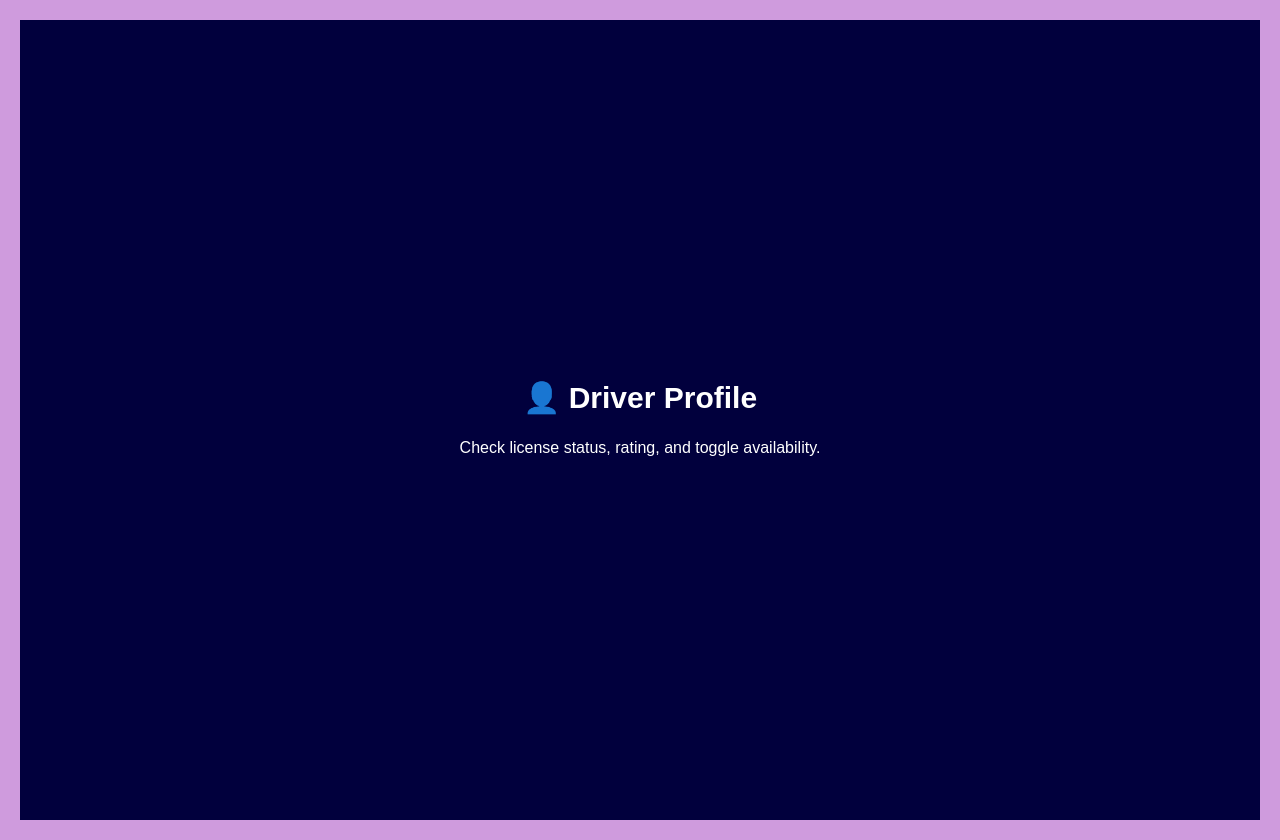
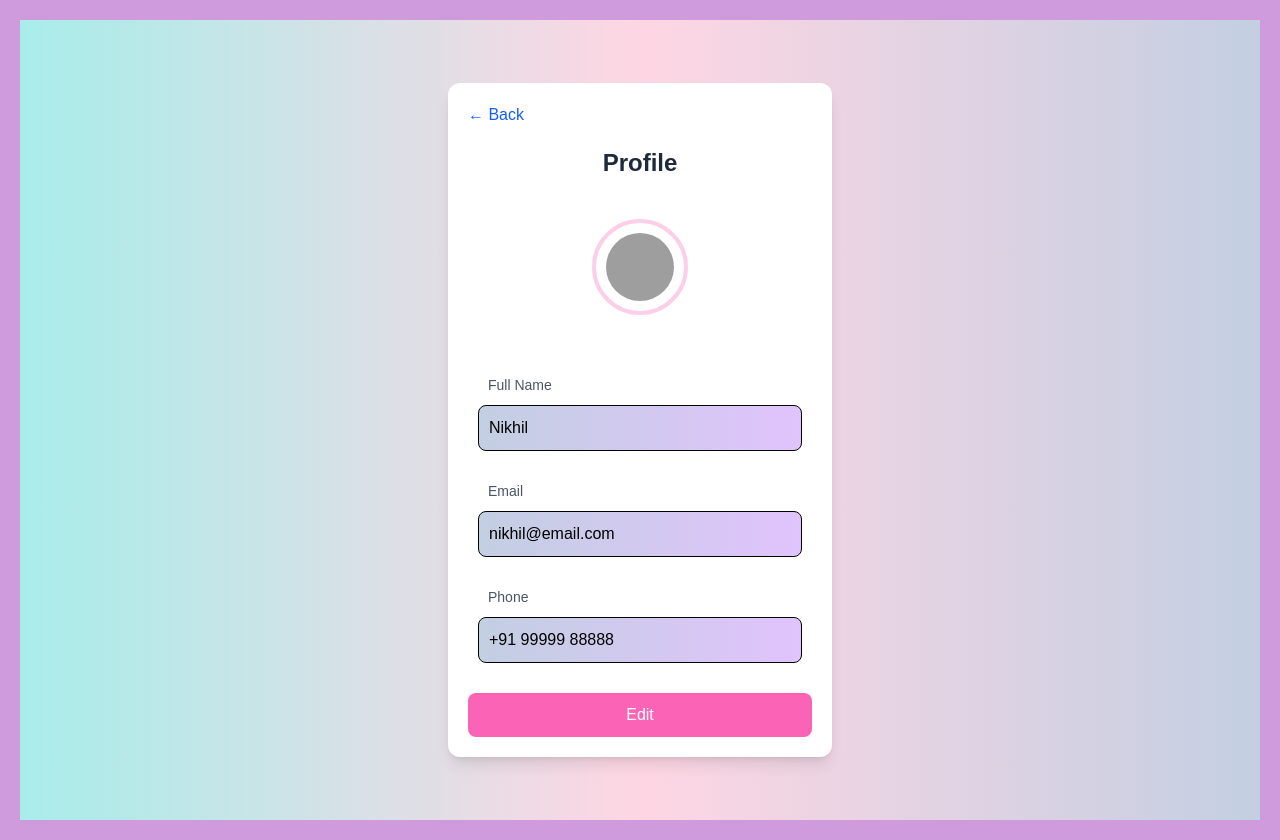
Before and after one commit to ellijane11/DSA-MINI-PROJECT, a Next.js app: page /driver/profile in a window 1280 px wide. Built offline with nearby package versions, Linux system fonts and the light colour scheme; grey boxes are pictures that could not be loaded.

Commit message:
Update page.tsx

```diff
--- a/src/app/driver/profile/page.tsx
+++ b/src/app/driver/profile/page.tsx
@@ -1,10 +1,170 @@
-import React from "react";
+"use client";
 
-export default function DriverProfilePage() {
+import React, { useState, ChangeEvent } from "react";
+import { useRouter } from "next/navigation";
+
+const mockUser = {
+    name: "Nikhil",
+    email: "nikhil@email.com",
+    phone: "+91 99999 88888",
+    photo: "", // Default empty photo
+};
+
+export default function ProfilePage() {
+    const router = useRouter();
+    const [edit, setEdit] = useState(false);
+    const [user, setUser] = useState(mockUser);
+    const [photo, setPhoto] = useState<string>(user.photo);
+
+    const handleChange = (e: React.ChangeEvent<HTMLInputElement>) => {
+        setUser({ ...user, [e.target.name]: e.target.value });
+    };
+
+    // Profile image upload preview handler
+    const handlePhoto = (e: ChangeEvent<HTMLInputElement>) => {
+        const file = e.target.files?.[0];
+        if (file) {
+            const reader = new FileReader();
+            reader.onloadend = () => setPhoto(reader.result as string);
+            reader.readAsDataURL(file);
+        }
+    };
+
+    const handleSave = () => {
+        setEdit(false);
+        setUser({ ...user, photo: photo });
+        // TODO: Save to backend API or database here
+    };
+
     return (
-        <div className="h-screen bg-[#01003d] text-white flex flex-col items-center justify-center">
-            <h1 className="text-3xl font-bold mb-4">👤 Driver Profile</h1>
-            <p>Check license status, rating, and toggle availability.</p>
+        <div
+            className="min-h-screen flex items-center justify-center"
+            style={{
+                backgroundImage:
+                    "linear-gradient(to right, #a8edea 0%, #fed6e3 50%, #c3cfe2 100%)",
+            }}
+        >
+            <div className="bg-white rounded-xl shadow-lg p-8 w-full max-w-sm">
+                {/* Back button */}
+                <button
+                    onClick={() => router.back()}
+                    className="mb-4 text-blue-600 hover:underline"
+                >
+                    ← Back
+                </button>
+
+                <h2 className="text-2xl font-bold text-center mb-4 text-gray-800">
+                    Profile
+                </h2>
+
+                <div className="flex flex-col items-center mb-4">
+                    <label className="cursor-pointer group">
+                        <div className="relative">
+                            <img
+                                src={
+                                    photo ||
+                                    "https://ui-avatars.com/api/?name=" + encodeURIComponent(user.name)
+                                }
+                                alt="Profile"
+                                className="w-24 h-24 rounded-full border-4 border-pink-200 mb-2 object-cover"
+                            />
+                            {edit && (
+                                <div className="absolute inset-0 bg-black bg-opacity-40 flex items-center justify-center opacity-0 group-hover:opacity-100 transition">
+                                    <span className="text-white text-xs">Change</span>
+                                </div>
+                            )}
+                        </div>
+                        {edit && (
+                            <input
+                                type="file"
+                                accept="image/*"
+                                className="hidden"
+                                onChange={handlePhoto}
+                            />
+                        )}
+                    </label>
+                </div>
+
+                <form className="space-y-3">
+                    <div>
+                        <label className="block text-gray-600 text-sm font-medium mb-1">
+                            Full Name
+                        </label>
+                        <input
+                            type="text"
+                            name="name"
+                            value={user.name}
+                            onChange={handleChange}
+                            className="w-full border rounded-lg px-4 py-2 focus:outline-none"
+                            disabled={!edit}
+                            style={{
+                                background: "linear-gradient(90deg, #c3cfe2 0%, #e0c3fc 100%)",
+                                color: "black", // Text color fixed here
+                            }}
+                        />
+                    </div>
+                    <div>
+                        <label className="block text-gray-600 text-sm font-medium mb-1">
+                            Email
+                        </label>
+                        <input
+                            type="email"
+                            name="email"
+                            value={user.email}
+                            onChange={handleChange}
+                            className="w-full border rounded-lg px-4 py-2 focus:outline-none"
+                            disabled={!edit}
+                            style={{
+                                background: "linear-gradient(90deg, #c3cfe2 0%, #e0c3fc 100%)",
+                                color: "black", // Text color fixed here
+                            }}
+                        />
+                    </div>
+                    <div>
+                        <label className="block text-gray-600 text-sm font-medium mb-1">
+                            Phone
+                        </label>
+                        <input
+                            type="text"
+                            name="phone"
+                            value={user.phone}
+                            onChange={handleChange}
+                            className="w-full border rounded-lg px-4 py-2 focus:outline-none"
+                            disabled={!edit}
+                            style={{
+                                background: "linear-gradient(90deg, #c3cfe2 0%, #e0c3fc 100%)",
+                                color: "black", // Text color fixed here
+                            }}
+                        />
+                    </div>
+                </form>
+
+                <div className="mt-5 flex justify-between">
+                    {!edit ? (
+                        <button
+                            onClick={() => setEdit(true)}
+                            className="flex-1 bg-pink-400 text-white rounded-lg px-4 py-2 hover:bg-pink-500 transition"
+                        >
+                            Edit
+                        </button>
+                    ) : (
+                        <>
+                            <button
+                                onClick={handleSave}
+                                className="flex-1 bg-blue-400 text-white rounded-lg px-4 py-2 hover:bg-blue-500 transition mr-2"
+                            >
+                                Save
+                            </button>
+                            <button
+                                onClick={() => setEdit(false)}
+                                className="flex-1 bg-gray-200 text-gray-700 rounded-lg px-4 py-2 hover:bg-gray-300 transition ml-2"
+                            >
+                                Cancel
+                            </button>
+                        </>
+                    )}
+                </div>
+            </div>
         </div>
     );
 }
```
